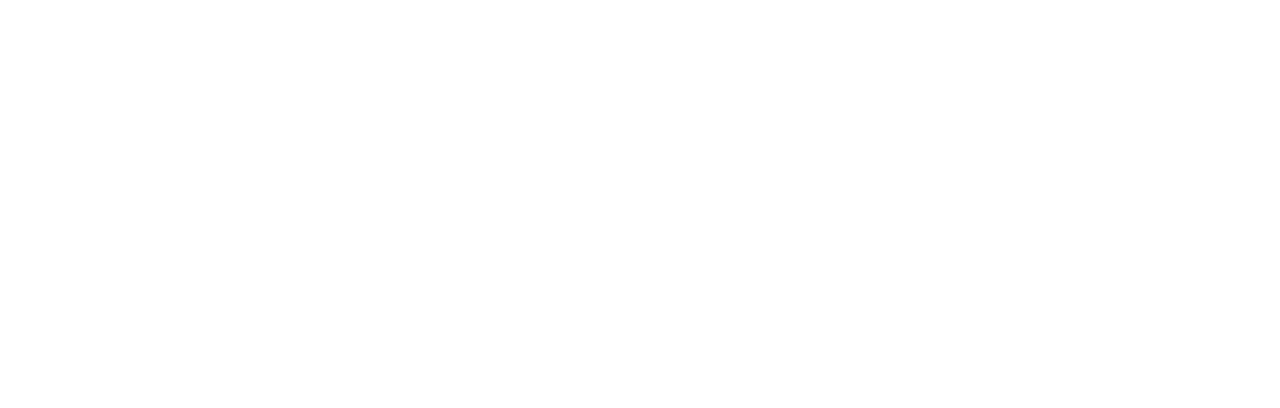
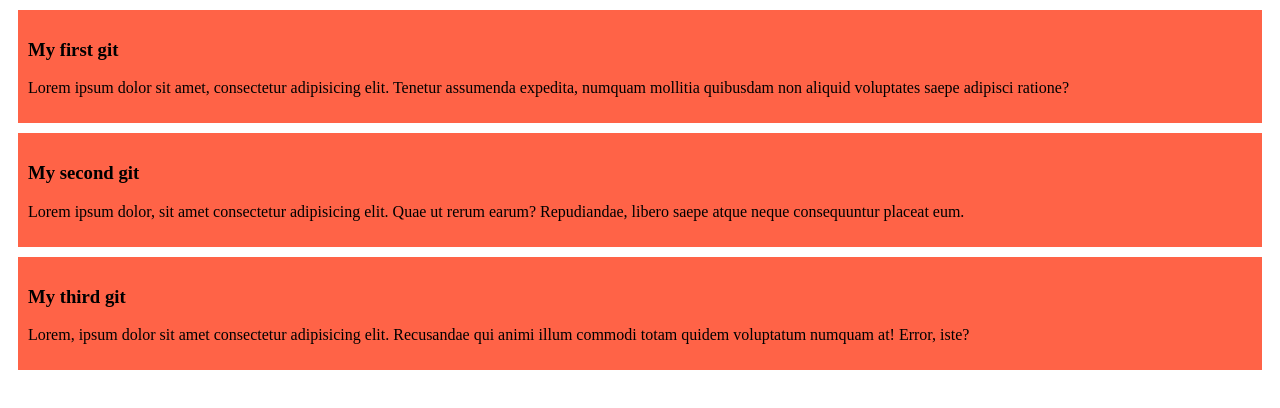
Before and after one commit to akkasali-dev/external-css, a plain HTML site: page index.html in a window 1280 px wide. Drawn offline with Linux system fonts and the light colour scheme.

Commit message:
my blog commit

```diff
--- /dev/null
+++ b/index.css
@@ -0,0 +1,5 @@
+.blog{
+    background-color: tomato;
+    padding: 10px;
+    margin: 10px;
+}
--- a/index.html
+++ b/index.html
@@ -4,8 +4,21 @@
     <meta charset="UTF-8">
     <meta name="viewport" content="width=device-width, initial-scale=1.0">
     <title>my git</title>
+    <link rel="stylesheet" href="index.css">
 </head>
 <body>
+    <div class="blog">
+        <h3>My first git</h3>
+        <p>Lorem ipsum dolor sit amet, consectetur adipisicing elit. Tenetur assumenda expedita, numquam mollitia quibusdam non aliquid voluptates saepe adipisci ratione?</p>
+    </div>
+    <div class="blog">
+        <h3>My second git</h3>
+        <p>Lorem ipsum dolor, sit amet consectetur adipisicing elit. Quae ut rerum earum? Repudiandae, libero saepe atque neque consequuntur placeat eum.</p>
+    </div>
+    <div class="blog">
+        <h3>My third git</h3>
+        <p>Lorem, ipsum dolor sit amet consectetur adipisicing elit. Recusandae qui animi illum commodi totam quidem voluptatum numquam at! Error, iste?</p>
+    </div>
 
 </body>
 </html>
```
